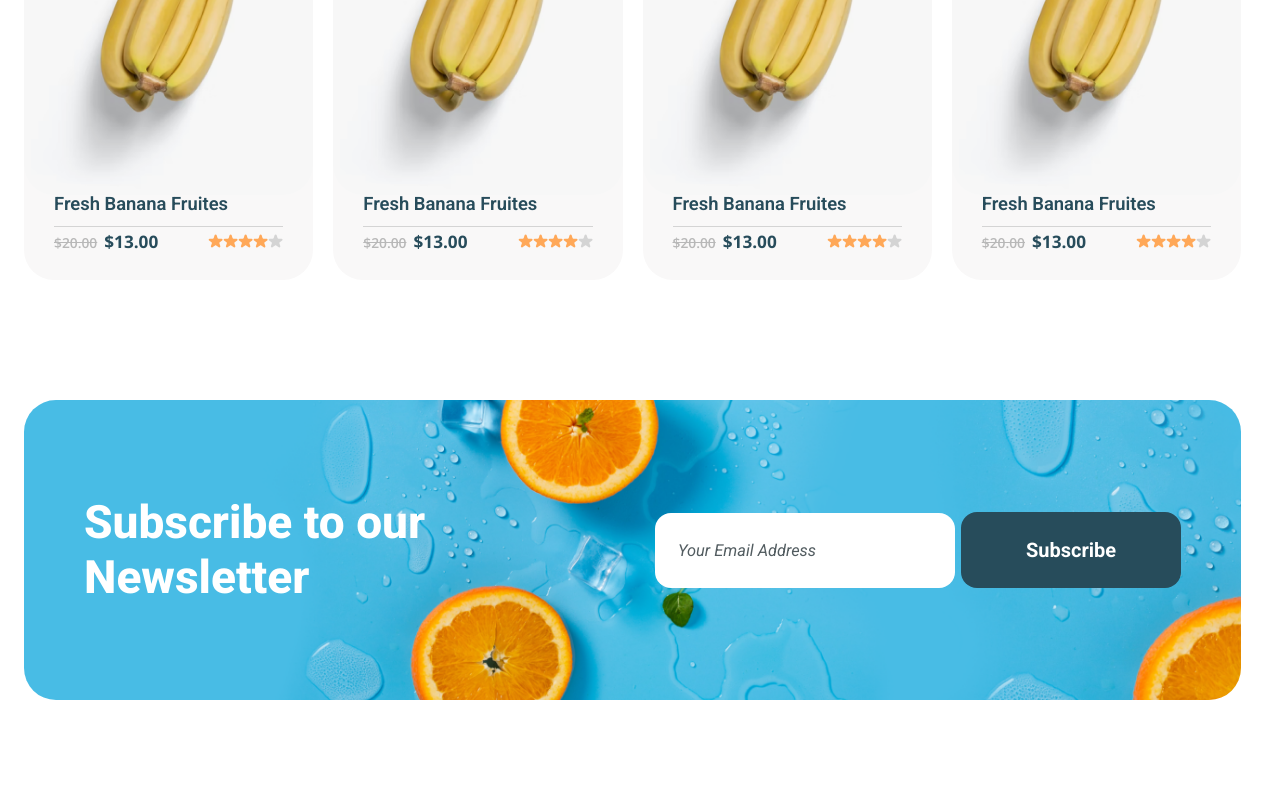
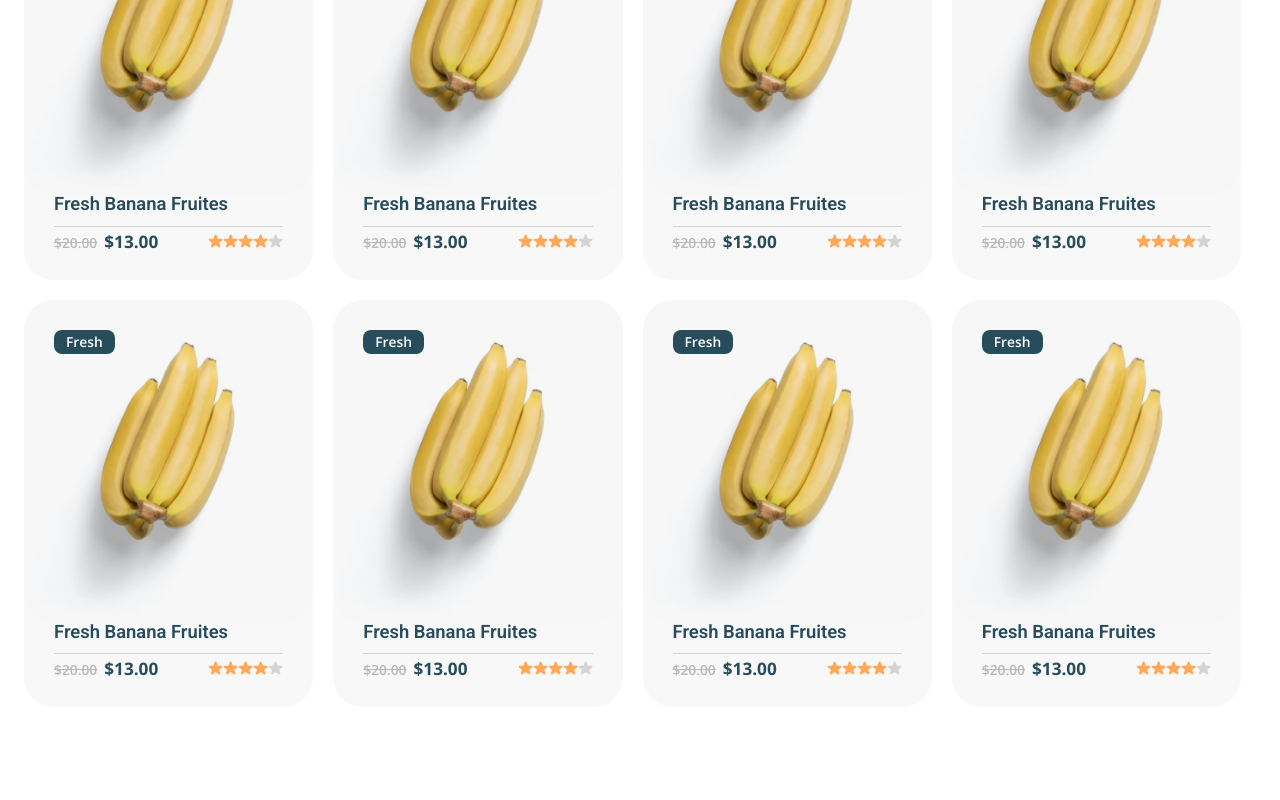
Before and after one commit to RusikHunter/Organick, a React (Vite) app in the folder frontend/: page /shop in a window 1280 px wide. Shown: the part 796-1596 px from the top of the page. Built offline with nearby package versions, Linux system fonts and the light colour scheme.

Commit message:
feat(products): write adaptive SCSS styles for ProductsWrap and ProductCard components

```diff
--- a/frontend/src/components/ProductCard/ProductCard.scss
+++ b/frontend/src/components/ProductCard/ProductCard.scss
@@ -25,6 +25,19 @@
         }
     }
 
+    @include tablet {
+        width: calc(33.33% - 12px);
+    }
+
+    @include mobile {
+        width: calc(50% - 8px);
+        border-radius: 20px;
+    }
+
+    @include mobile-small {
+        width: 100%;
+    }
+
     &__category {
         position: absolute;
         top: 30px;
@@ -41,6 +54,7 @@
     &__image {
         filter: brightness(97%);
         border-radius: 30px;
+        margin-inline: auto;
     }
 
     &__title {
--- a/frontend/src/components/ProductsWrap/ProductsWrap.scss
+++ b/frontend/src/components/ProductsWrap/ProductsWrap.scss
@@ -1,5 +1,19 @@
+@use "../../styles/index" as *;
+
 .products-wrap {
     display: flex;
     flex-wrap: wrap;
     gap: 20px;
+
+    @include tablet {
+        gap: 18px;
+    }
+
+    @include mobile {
+        gap: 16px;
+    }
+
+    @include mobile-small {
+        gap: 12px;
+    }
 }
--- a/frontend/src/components/ProductsWrap/ProductsWrap.tsx
+++ b/frontend/src/components/ProductsWrap/ProductsWrap.tsx
@@ -8,6 +8,10 @@ function ProductsWrap() {
             <ProductCard />
             <ProductCard />
             <ProductCard />
+            <ProductCard />
+            <ProductCard />
+            <ProductCard />
+            <ProductCard />
         </article>
     )
 }
```
